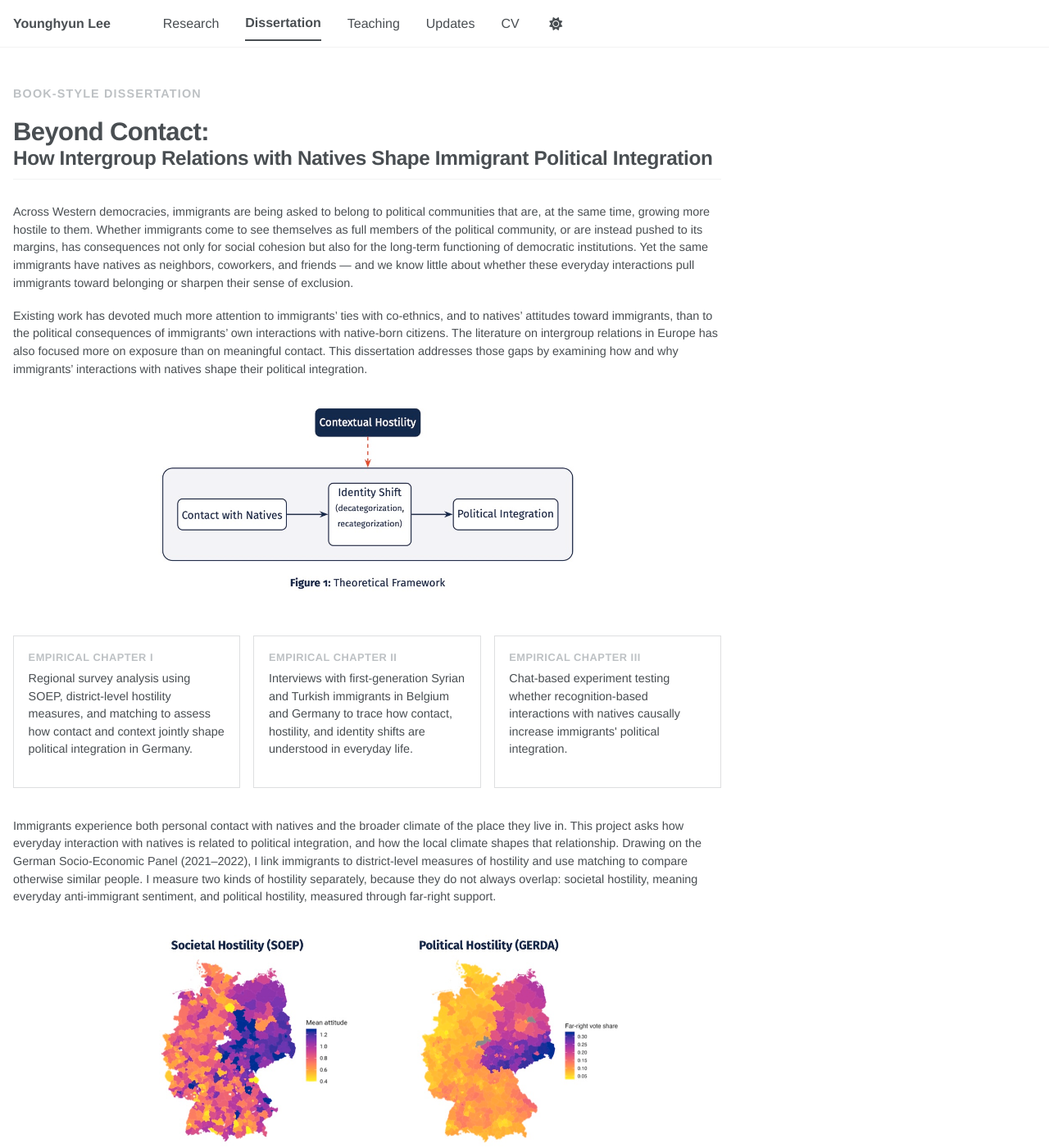
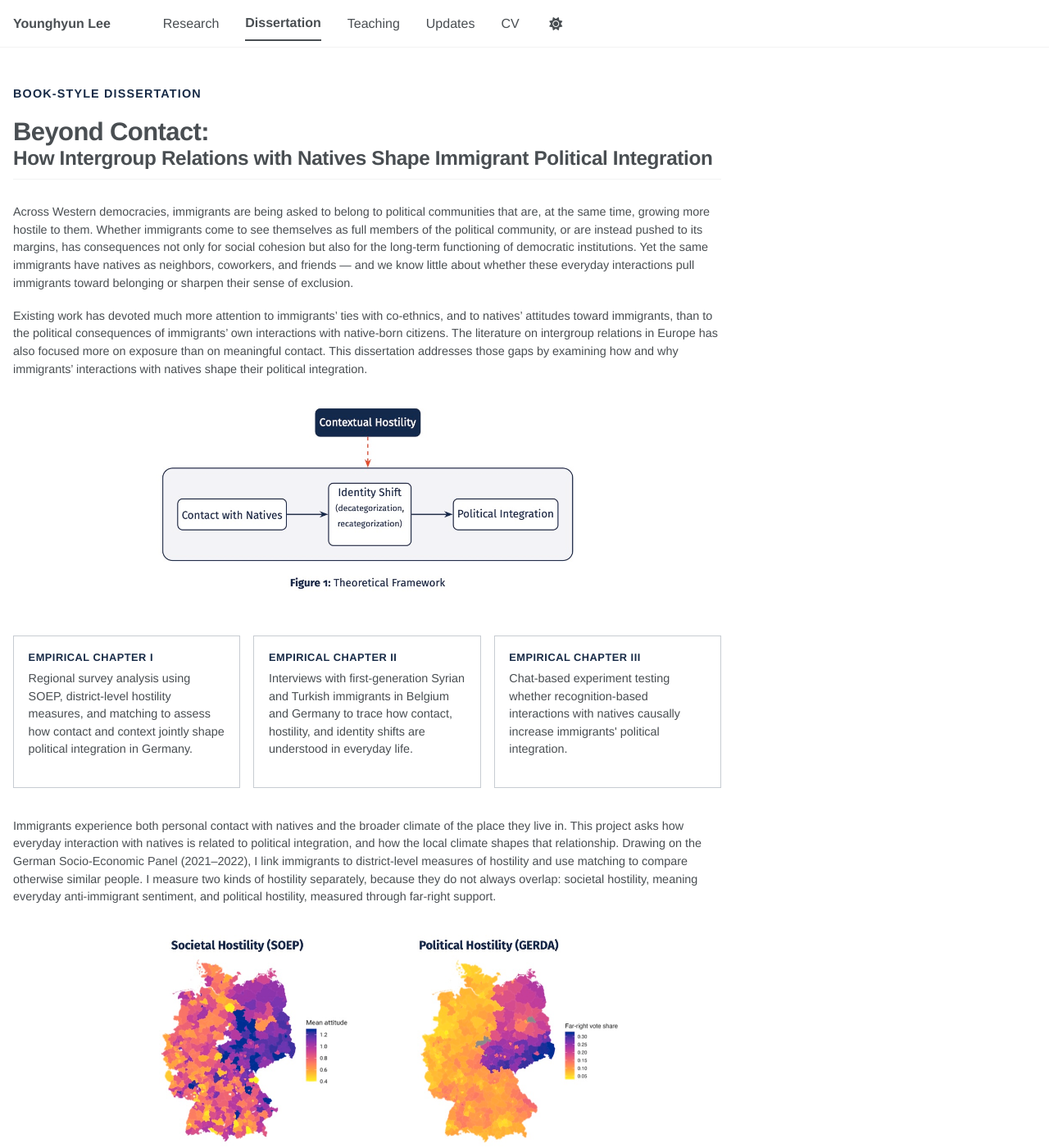
Before and after one commit to younghyunlee52/Website, a Jekyll site: the page built from _pages/dissertation.md, in a window 1280 px wide and 1400 px high. Shown: the whole window at 82% size. Built offline with Jekyll 4.4.1, drawn with Linux system fonts in a browser that asks for light colours; a script bundle is joined from its source files by our own code; library files that are not in the unit come from our copies; some of the changed text lies outside the part shown.

```diff
--- a/_pages/dissertation.md
+++ b/_pages/dissertation.md
@@ -124,21 +124,6 @@ The interviews show that immigrants clearly distinguish micro-level interpersona
   </section>
 </div>
 
-## Dissertation Progress
-
-<ul class="dissertation-links">
-  <li><a href="/updates/2026-05-08-priec-at-ucsb/">PRIEC at UCSB (May 8, 2026)</a></li>
-  <li><a href="/updates/2026-04-23-mpsa-annual-meeting/">2026 MPSA Annual Meeting (April 23, 2026)</a></li>
-  <li><a href="/updates/2025-11-19-soep-research-data-center-visit/">SOEP Research Data Center Visit (November 19, 2025)</a></li>
-  <li><a href="/updates/2025-11-13-workshop-political-identities-in-europe/">Political Identities in Europe Workshop (November 13, 2025)</a></li>
-  <li><a href="/updates/2025-09-11-apsa-annual-meeting/">APSA Annual Meeting (September 11, 2025)</a></li>
-  <li><a href="/updates/2025-07-01-apsa-virtual-dissertation-workshops/">APSA Dissertation Workshops (Summer 2025)</a></li>
-  <li><a href="/updates/2025-05-01-mzes-visiting-fellowship/">MZES Visiting Fellowship (May 2025)</a></li>
-  <li><a href="/updates/2025-04-07-dissertation-fieldwork/">Dissertation Fieldwork in Belgium and Germany (April 7 to May 31, 2025)</a></li>
-  <li><a href="/updates/2025-04-03-mpsa-annual-meeting/">MPSA Annual Meeting (April 3 to 6, 2025)</a></li>
-  <li><a href="/updates/2024-10-30-mcgill-political-behavior-workshop/">McGill Political Behavior Workshop (October 30, 2024)</a></li>
-  <li><a href="/updates/2024-10-23-iri-seminar/">IRI Seminar (October 23, 2024)</a></li>
-</ul>
 
 ## Dissertation Support
 
--- a/_sass/layout/_page.scss
+++ b/_sass/layout/_page.scss
@@ -192,6 +192,11 @@
   text-align: left;
 }
 
+.dissertation-page {
+  --dissertation-navy: #172a46;
+  --dissertation-navy-soft: rgba(23, 42, 70, 0.24);
+}
+
 .dissertation-hero {
   margin: 0.5rem 0 1.2rem;
   padding: 0.4rem 0 0.6rem;
@@ -207,7 +212,7 @@
   font-weight: 700;
   letter-spacing: 0.08em;
   text-transform: uppercase;
-  color: var(--global-text-color-light);
+  color: var(--dissertation-navy);
 }
 
 .dissertation-hero__title {
@@ -279,7 +284,7 @@
 
 .dissertation-meta__item {
   padding: 1rem 1.1rem;
-  border: 1px solid rgba(73, 78, 82, 0.18);
+  border: 1px solid var(--dissertation-navy-soft);
   border-radius: 0;
   background: #ffffff;
   box-shadow: none;
@@ -293,7 +298,7 @@
   font-weight: 700;
   letter-spacing: 0.04em;
   text-transform: uppercase;
-  color: var(--global-text-color-light);
+  color: var(--dissertation-navy);
 }
 
 .dissertation-meta__item p {
@@ -355,7 +360,7 @@
   font-weight: 700;
   letter-spacing: 0.05em;
   text-transform: uppercase;
-  color: var(--global-text-color-light);
+  color: var(--dissertation-navy);
 }
 
 .dissertation-interview-theme__summary {
@@ -377,7 +382,7 @@
 .dissertation-quote-card {
   margin: 0;
   padding: 1rem 1.1rem;
-  border: 1px solid rgba(73, 78, 82, 0.18);
+  border: 1px solid var(--dissertation-navy-soft);
   background: #fff;
   font-style: normal;
   min-height: 8rem;
@@ -392,7 +397,7 @@
 .dissertation-quote-card cite {
   display: block;
   margin-top: 0.75rem;
-  color: var(--global-text-color-light);
+  color: var(--dissertation-navy);
   font-size: 0.78em;
   font-style: normal;
   font-weight: 700;
```
